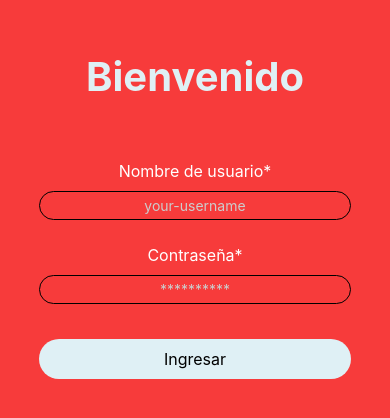
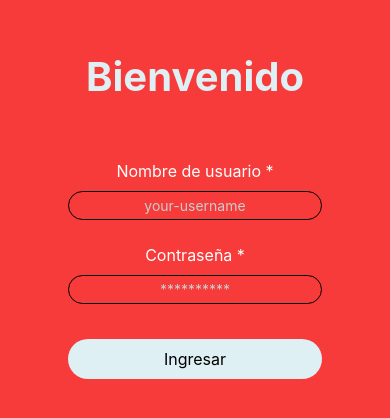
Before and after one commit to johanncepeda9816/pocapp, a React Native app: screen /Login in a window 390 px wide. Shown: the part 222-640 px from the top of the page. Built offline with nearby package versions, Linux system fonts and the light colour scheme.

Commit message:
Keyboard avoiding view

```diff
--- a/src/commons/components/Container.tsx
+++ b/src/commons/components/Container.tsx
@@ -1,5 +1,11 @@
 import { ReactNode } from "react";
-import { SafeAreaView, ScrollView, StyleSheet } from "react-native";
+import {
+  KeyboardAvoidingView,
+  Platform,
+  SafeAreaView,
+  ScrollView,
+  StyleSheet,
+} from "react-native";
 import { PRIMARY } from "../constants/Colors";
 
 interface IContainer {
@@ -10,9 +16,14 @@ export default function Container(props: IContainer) {
   const { children } = props;
   return (
     <SafeAreaView style={{ flex: 1 }}>
-      <ScrollView contentContainerStyle={styles.container}>
-        {children}
-      </ScrollView>
+      <KeyboardAvoidingView
+        behavior={Platform.OS === "ios" ? "padding" : "height"}
+        style={styles.container}
+      >
+        <ScrollView contentContainerStyle={styles.container}>
+          {children}
+        </ScrollView>
+      </KeyboardAvoidingView>
     </SafeAreaView>
   );
 }
--- a/src/commons/components/forms/CustomTextInput.tsx
+++ b/src/commons/components/forms/CustomTextInput.tsx
@@ -13,20 +13,17 @@ import CustomLabel from "./CustomLabel";
 interface ICustomTextInput extends TextInputProps {
   label?: string;
   value?: string;
-  onChangeText: any;
-  placeholder: string;
 }
 
 export default function CustomTextInput(props: ICustomTextInput) {
-  const { label, value, onChangeText, placeholder } = props;
+  const { label, value } = { ...props };
   const [hasTouched, setHasTouched] = useState<boolean>(false);
 
   return (
     <View style={styles.container}>
       <CustomLabel>{label}</CustomLabel>
       <TextInput
-        placeholder={placeholder}
-        onChangeText={onChangeText}
+        {...props}
         value={value}
         style={styles.input}
         autoCapitalize="none"
--- a/src/modules/auth/login/Login.tsx
+++ b/src/modules/auth/login/Login.tsx
@@ -16,7 +16,7 @@ export default function Login() {
     <Container>
       <CustomTitle>Bienvenido</CustomTitle>
       <CustomTextInput
-        label="Nombre de usuario*"
+        label="Nombre de usuario *"
         onChangeText={(text: string) =>
           setAuthData({ ...authData, username: text })
         }
@@ -24,12 +24,12 @@ export default function Login() {
         placeholder="your-username"
       />
       <CustomTextInput
-        label="Contraseña*"
+        label="Contraseña *"
         onChangeText={(text: string) =>
           setAuthData({ ...authData, password: text })
         }
         value={authData.password}
-        secureTextEntry
+        secureTextEntry={true}
         placeholder="**********"
       />
       <CustomButton onPress={null} title="Ingresar" />
```
